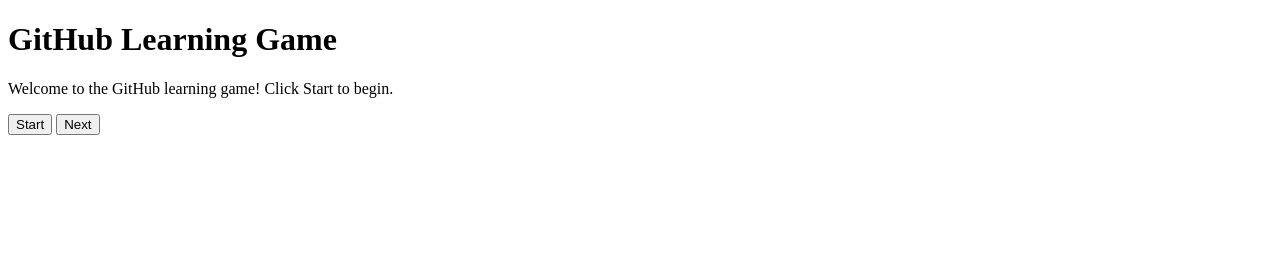
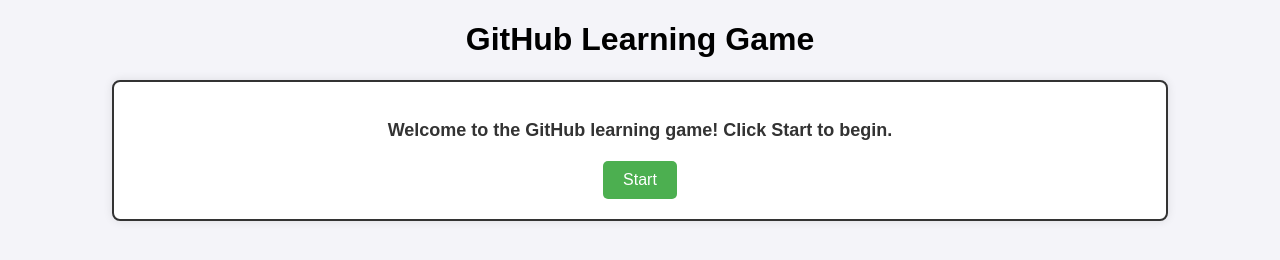
Before and after one commit to MarquinhoAmorim/simple-project-github, a plain HTML site: page index.html in a window 1280 px wide. Drawn offline with Linux system fonts and the light colour scheme.

Commit message:
Update index.html

```diff
--- a/index.html
+++ b/index.html
@@ -4,6 +4,7 @@
     <meta charset="UTF-8">
     <meta name="viewport" content="width=device-width, initial-scale=1.0">
     <title>GitHub Learning Game</title>
+    <link rel="stylesheet" href="css/style.css">
 </head>
 <body>
     <h1>GitHub Learning Game</h1>
@@ -12,5 +13,7 @@
         <button id="startBtn">Start</button>
         <button id="nextBtn" class="hidden">Next</button>
     </div>
+
+    <script src="js/app.js"></script>
 </body>
 </html>
```
